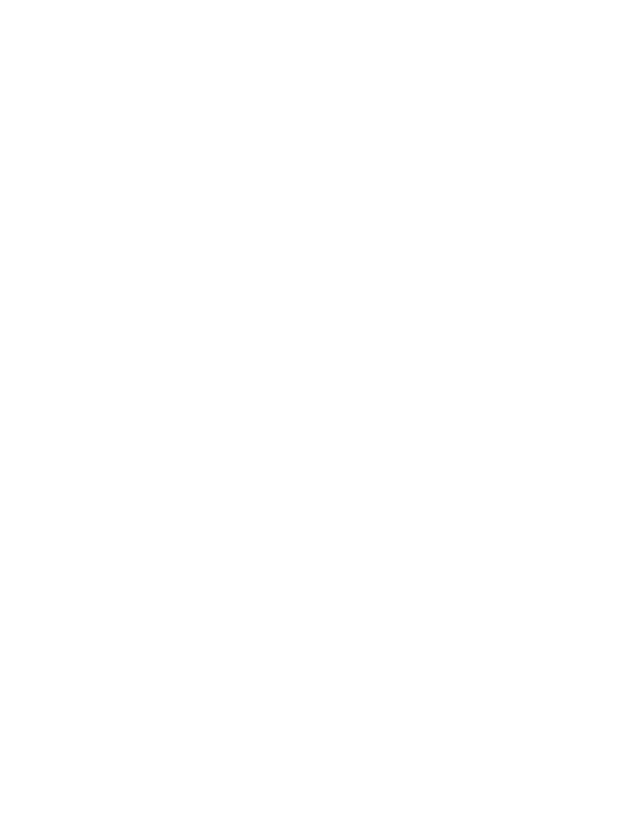
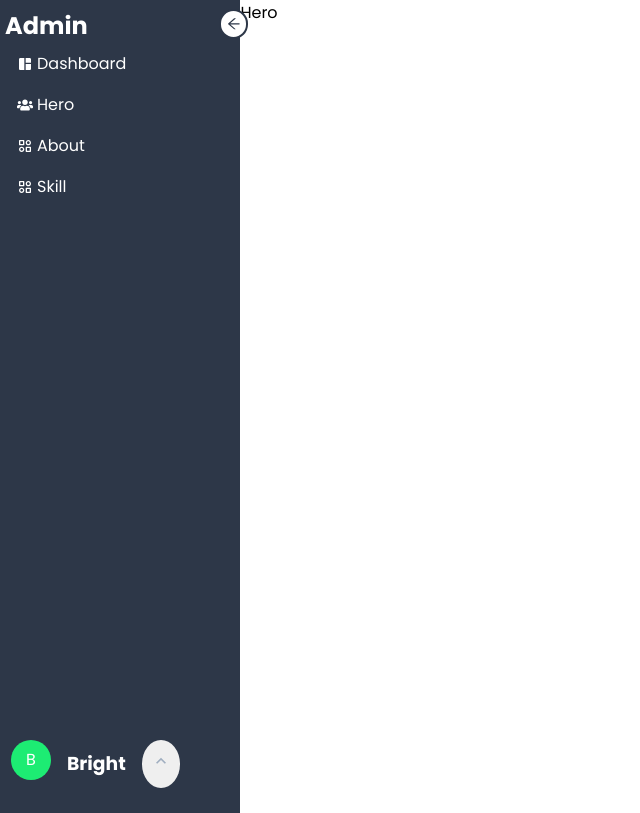
Before and after one commit to Sem-Phanun/sem-phanun-portfolio, a React (Vite) app: page /dashboard/admin/hero in a window 1280 px wide. Before the commit this address had no page. Shown: the whole page, without its empty margins (0-640 px from the left). Built offline with nearby package versions, Linux system fonts and the light colour scheme.

Commit message:
admin dashboard

```diff
--- a/src/App.jsx
+++ b/src/App.jsx
@@ -11,6 +11,8 @@ import ProjectDetails from "./views/project/ProjectDetails";
 import Admin from "./views/admin/Admin";
 import Register from "./views/auth/register/Register";
 import Auth from "./views/auth/Auth";
+import AboutAdmin from "./views/admin/aboutHero/AboutAdmin";
+import Hero from "./views/admin/hero/Hero";
 const App = () => {
   return (
     <>
@@ -24,6 +26,9 @@ const App = () => {
 
         <Route path="/dashboard" element={<Admin/>}>
           <Route path="admin" element={<Dashboard/>}/>
+          <Route path="admin/hero" element={<Hero/>}/>
+          <Route path="admin/about" element={<AboutAdmin/>}/>
+          <Route path="admin/skill"/>
         </Route>
         <Route path="/admin/register" element={<Auth/>}>
           <Route path="register" element={<Register/>}/>
--- a/src/components/dasboard/Dashboard.jsx
+++ b/src/components/dasboard/Dashboard.jsx
@@ -1,4 +1,4 @@
-import { NavLink,useNavigate } from 'react-router-dom'
+import { NavLink,Outlet,useNavigate } from 'react-router-dom'
 import { useEffect, useState } from 'react'
 import { FaUsers } from 'react-icons/fa'
 import { BiCategoryAlt } from 'react-icons/bi'
@@ -44,15 +44,21 @@ const Dashboard = () => {
           </li>
 
           <li >
-            <NavLink to='/dashboard/hero' className='navLink'>
+            <NavLink to='/dashboard/admin/hero' className='navLink'>
                 <FaUsers/>
                 <span className={`${!expand && 'hidden'} origin-left duration-200`}>Hero</span>
             </NavLink>
           </li>
           <li >
-            <NavLink to='/dashboard/about' className='navLink'>
+            <NavLink to='/dashboard/admin/about' className='navLink'>
                 <BiCategoryAlt/>
                 <span className={`${!expand && 'hidden'} origin-left duration-200`}>About</span>
+            </NavLink>
+          </li>
+          <li >
+            <NavLink to='/dashboard/admin/skill' className='navLink'>
+                <BiCategoryAlt/>
+                <span className={`${!expand && 'hidden'} origin-left duration-200`}>Skill</span>
             </NavLink>
           </li>
         </nav>
@@ -74,6 +80,7 @@ const Dashboard = () => {
           </div>
         </nav>
       </aside>
+      <Outlet/>
     </div>
   )
 }
--- /dev/null
+++ b/src/views/admin/aboutHero/AboutAdmin.jsx
@@ -0,0 +1,9 @@
+import './aboutHero.scss'
+
+const AboutAdmin = () => {
+  return (
+    <div>AboutAdmin</div>
+  )
+}
+
+export default AboutAdmin
--- /dev/null
+++ b/src/views/admin/hero/Hero.jsx
@@ -0,0 +1,9 @@
+
+
+const Hero = () => {
+  return (
+    <div>Hero</div>
+  )
+}
+
+export default Hero
```
Also changed, not shown: src/views/admin/skillHero/SkillHero.jsx (added, +9 -0 lines), src/views/admin/aboutHero/aboutHero.scss (added), src/views/admin/hero/hero.scss (added).
